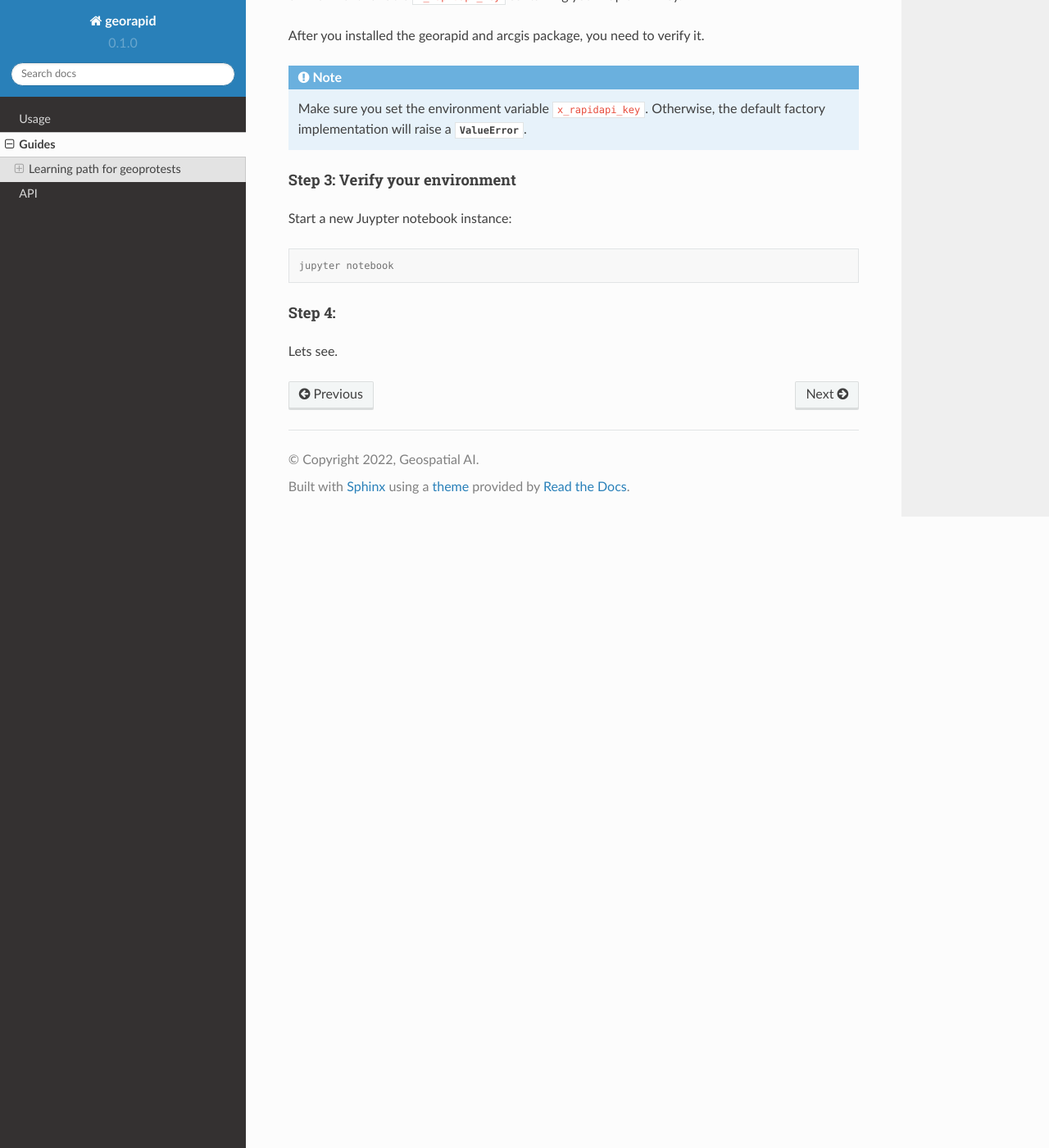
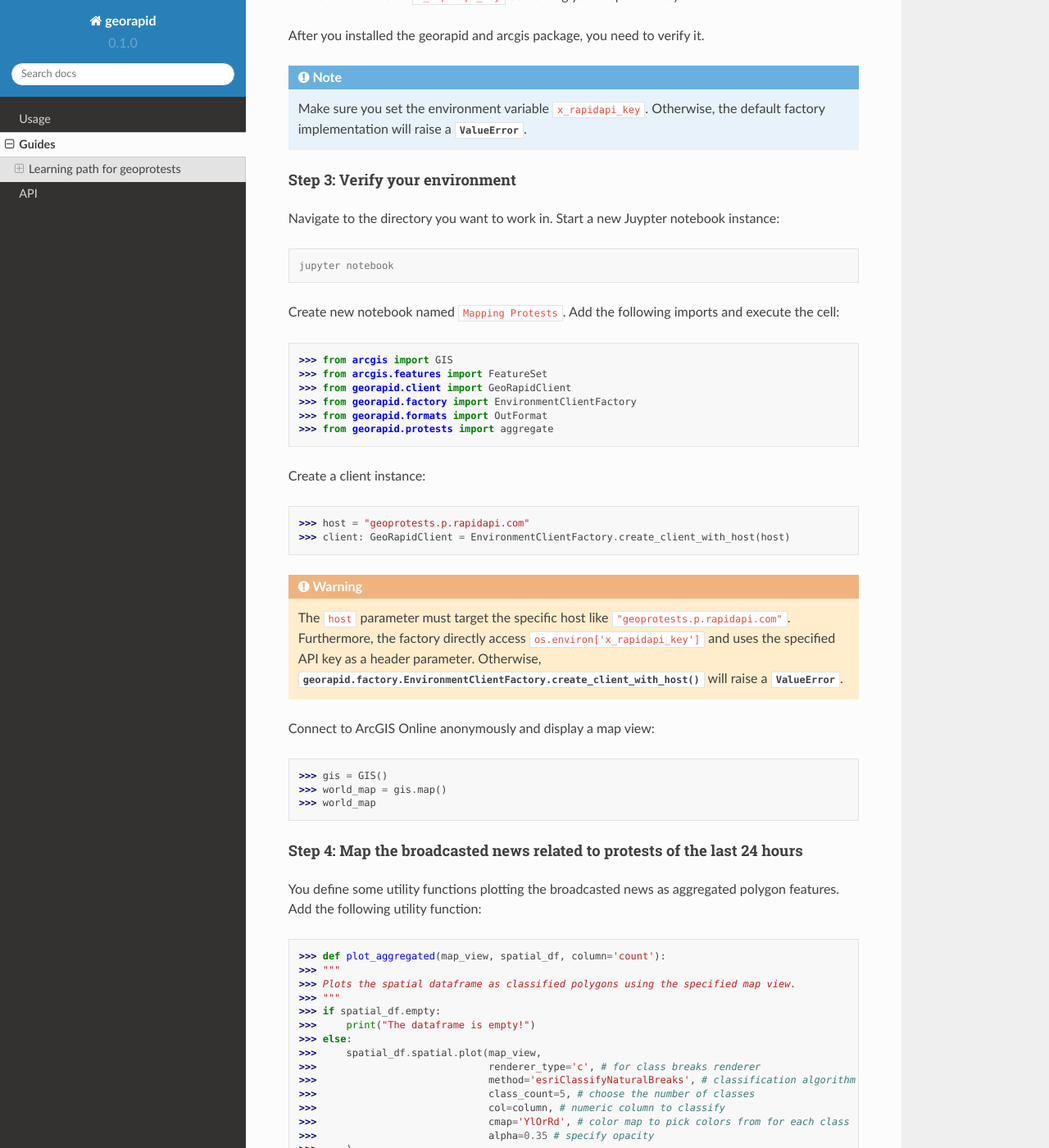
Before and after one commit to Geospatial-AI-DE/georapid-py, a Sphinx documentation site: the page built from docs/source/guides.rst, in a window 1280 px wide and 1400 px high, scrolled down 1596 px. Shown: the whole window at 82% size. Built offline with Sphinx 7.4.7 and the Read the Docs theme 2.0.0, drawn with Linux system fonts in a browser that asks for light colours; some of the changed text lies outside the part shown.

Commit message:
:books: geoprotests guides modified

```diff
--- a/docs/source/guides.rst
+++ b/docs/source/guides.rst
@@ -19,33 +19,33 @@ Step 1: Create a dedicated environment
 Choose your favourite enironment e.g. conda or pip and create a dedicated environment.
 Enter the following at the prompt:
 
-Using conda:
+*Using conda:*
 
 .. code-block:: console
 
    conda create -n geoint
 
-Using pipenv:
+**Activate the dedicated environment:**
+
+.. code-block:: console
+
+   conda activate geoint
+
+*Using pipenv:*
 
 .. code-block:: console
 
    python -m venv geoint
 
-Activate the dedicated environment:
+**Activate the dedicated environment:**
 
-Using conda:
-
-.. code-block:: console
-
-   conda activate geoint
-
-Using pipenv on Linux:
+*Using pipenv on Linux:*
 
 .. code-block:: console
 
    source geoint/bin/activate
 
-Using pipenv on Windows:
+*Using pipenv on Windows:*
 
 .. code-block:: console
 
@@ -76,12 +76,64 @@ After you installed the georapid and arcgis package, you need to verify it.
 
 Step 3: Verify your environment
 """""""""""""""""""""""""""""""
+Navigate to the directory you want to work in.
 Start a new Juypter notebook instance:
 
 .. code-block:: console
 
    jupyter notebook
 
-Step 4:
-"""""""
-Lets see.
+Create new notebook named ``Mapping Protests``.
+Add the following imports and execute the cell:
+
+>>> from arcgis import GIS
+>>> from arcgis.features import FeatureSet
+>>> from georapid.client import GeoRapidClient
+>>> from georapid.factory import EnvironmentClientFactory
+>>> from georapid.formats import OutFormat
+>>> from georapid.protests import aggregate
+
+Create a client instance:
+
+>>> host = "geoprotests.p.rapidapi.com"
+>>> client: GeoRapidClient = EnvironmentClientFactory.create_client_with_host(host)
+
+.. warning::
+    The ``host`` parameter must target the specific host like ``"geoprotests.p.rapidapi.com"``.
+    Furthermore, the factory directly access ``os.environ['x_rapidapi_key']`` and uses the specified API key as a header parameter.
+    Otherwise, :py:func:`georapid.factory.EnvironmentClientFactory.create_client_with_host` will raise a :exc:`ValueError`.
+
+Connect to ArcGIS Online anonymously and display a map view:
+
+>>> gis = GIS()
+>>> world_map = gis.map()
+>>> world_map
+
+Step 4: Map the broadcasted news related to protests of the last 24 hours
+"""""""""""""""""""""""""""""""""""""""""""""""""""""""""""""""""""""""""
+You define some utility functions plotting the broadcasted news as aggregated polygon features.
+Add the following utility function:
+
+>>> def plot_aggregated(map_view, spatial_df, column='count'):
+>>> """
+>>> Plots the spatial dataframe as classified polygons using the specified map view.
+>>> """
+>>> if spatial_df.empty:
+>>>     print("The dataframe is empty!")
+>>> else:
+>>>     spatial_df.spatial.plot(map_view,
+>>>                             renderer_type='c', # for class breaks renderer
+>>>                             method='esriClassifyNaturalBreaks', # classification algorithm
+>>>                             class_count=5, # choose the number of classes
+>>>                             col=column, # numeric column to classify
+>>>                             cmap='YlOrRd', # color map to pick colors from for each class
+>>>                             alpha=0.35 # specify opacity
+>>>     )
+
+We want to query the aggregated broadcasted news as an Esri FeatureSet and plot it using a map view.
+Add the following code-block and execute the cell:
+
+>>> world_map = gis.map()
+>>> protests_featureset = FeatureSet.from_dict(aggregate(client, format=OutFormat.ESRI))
+>>> plot_aggregated(world_map, protests_featureset.sdf)
+>>> world_map
```
